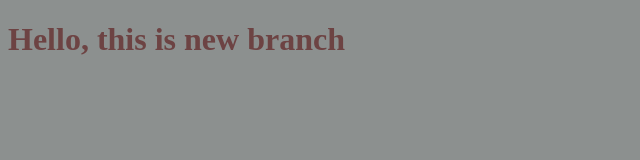
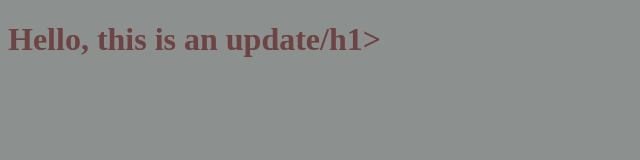
Before and after one commit to ManelHjaoujia/myproject, a plain HTML site: page index.html in a window 1280 px wide. Shown: the full height of the page, 0-640 px from the left. Drawn offline with Linux system fonts and the light colour scheme.

Commit message:
Edit html file

```diff
--- a/index.html
+++ b/index.html
@@ -7,7 +7,7 @@
     <link rel=" stylesheet" href="style.css">
 </head>
 <body>
-    <h1>Hello, this is new branch</h1>
+    <h1>Hello, this is an update/h1>
     <script src="app.js"> </script>
 </body>
 </html>
```
